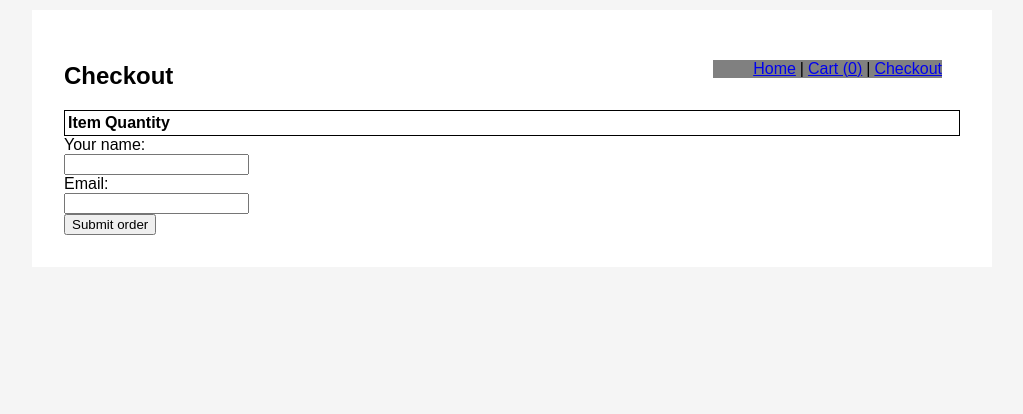
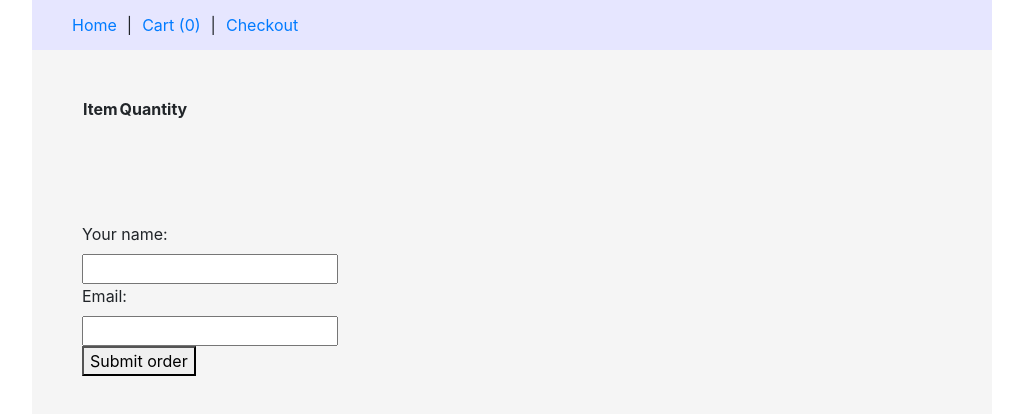
Before and after one commit to i-python-com/online-shopping-cart, a React (Create React App) app: page /checkout in a window 1280 px wide. Shown: the top 414 px of the page, without its empty margins (128-1151 px from the left). Built offline with nearby package versions, Linux system fonts and the light colour scheme.

Commit message:
Update layout

```diff
--- a/package.json
+++ b/package.json
@@ -3,6 +3,7 @@
   "version": "0.1.0",
   "private": true,
   "dependencies": {
+    "bootstrap": "^4.3.1",
     "es6-promise": "^4.2.8",
     "isomorphic-fetch": "^2.2.1",
     "react": "^16.9.0",
--- a/src/App.js
+++ b/src/App.js
@@ -5,8 +5,8 @@ import { connect } from 'react-redux'
 import Router from './Router'
 
 const Navigation = ({ cart }) => (
-  <nav>
-    <ul className="top-menu">
+  <nav className="top-menu">
+    <ul>
       <li>
         <NavLink to="/">Home</NavLink>
       </li>
--- a/src/features/cart/index.js
+++ b/src/features/cart/index.js
@@ -7,6 +7,7 @@ function sort(items) {
 
 function Cart(props) {
   return (
+    <div className="page-pd">
       <table>
         <thead>
           <tr>
@@ -33,6 +34,7 @@ function Cart(props) {
           ))}
         </tbody>
       </table>
+    </div>
   )
 }
 
--- a/src/features/checkout/form.js
+++ b/src/features/checkout/form.js
@@ -5,7 +5,7 @@ function CheckoutForm(props) {
   const { handleSubmit } = props
 
   return (
-    <div>
+    <div className="page-pd">
       <form onSubmit={handleSubmit}>
         <div>
           <label htmlFor="order[name]">Your name:</label>
--- a/src/features/checkout/index.js
+++ b/src/features/checkout/index.js
@@ -31,9 +31,7 @@ function Checkout(props) {
   const { cart } = props
   return (
     <div>
-      <div style={{ border: '1px solid black' }}>
-        <Cart />
-      </div>
+      <Cart />
 
       <CheckoutForm onSubmit={values => submitOrder(values, cart)} />
     </div>
--- a/src/features/order/index.js
+++ b/src/features/order/index.js
@@ -26,7 +26,7 @@ class Order extends React.Component {
         <h3>Order info</h3>
         <div>Name: {name}</div>
         <div>Email: {email}</div>
-
+        <hr />
         <h4>Items</h4>
         <table>
           <thead>
@@ -52,7 +52,9 @@ class Order extends React.Component {
 
   render() {
     const order = this.state.order
-    return <div>{order ? this.renderOrder() : 'Loading...'}</div>
+    return (
+      <div className="page-pd">{order ? this.renderOrder() : 'Loading...'}</div>
+    )
   }
 }
 
--- a/src/features/product-listing/add-btn.js
+++ b/src/features/product-listing/add-btn.js
@@ -2,7 +2,10 @@ import React from 'react'
 
 export default function AddButton(props) {
   return (
-    <button onClick={() => props.addToCart(props.product)}>
+    <button
+      onClick={() => props.addToCart(props.product)}
+      className="btn btn-primary"
+    >
       Add to cart ({(props.cartItem && props.cartItem.quantity) || 0})
     </button>
   )
--- a/src/features/product-listing/product-list-item.js
+++ b/src/features/product-listing/product-list-item.js
@@ -4,16 +4,18 @@ import RemoveBtn from './remove-btn'
 
 export default function ProductListItem(props) {
   return (
-    <div className="product-list-item">
-      <h3>{props.product.name}</h3>
+    <div className="product-list-item m-2">
       <img
-        height={100}
+        className="mb-3"
+        height={200}
         title={props.product.name}
         src={`/products/${props.product.image}`}
         alt=""
       />
+      <h5>{props.product.name}</h5>
       <div>{props.product.description}</div>
-      <div>${props.product.price}</div>
+
+      <div className="badge badge-info m-2">${props.product.price}</div>
       <div>
         <AddBtn
           cartItem={props.cartItem}
--- a/src/features/product-listing/remove-btn.js
+++ b/src/features/product-listing/remove-btn.js
@@ -2,6 +2,11 @@ import React from 'react'
 
 export default function RemoveButton(props) {
   return (
-    <button onClick={() => props.removeFromCart(props.cartItem)}>Remove</button>
+    <button
+      onClick={() => props.removeFromCart(props.cartItem)}
+      className="btn btn-secondary m-2"
+    >
+      Remove
+    </button>
   )
 }
--- a/src/index.css
+++ b/src/index.css
@@ -7,18 +7,19 @@ body {
   padding: 0;
   font-family: sans-serif;
   width: 100%;
-  background-color: #f5f5f5;
 }
 
 .page-container {
   position: relative;
+  overflow: auto;
   width: 960px;
-  margin: 10px auto;
-  padding: 32px;
-  background-color: #fff;
+  height: 100vh;
+  margin: 0 auto;
+  background-color: #f5f5f5;
 }
 
 .product-listing {
+  margin-top: 50px;
   display: flex;
   flex: 1;
   flex-wrap: wrap;
@@ -26,28 +27,36 @@ body {
 }
 
 .product-listing .product-list-item {
-  padding: 10px 30px;
-  width: 200px;
+  padding: 10px 10px;
+  width: 260px;
 }
 
-ul.top-menu {
+.top-menu {
   position: absolute;
-  right: 50px;
-  top: 50px;
-  margin: 0;
-  background-color: gray;
+  top: 0px;
+  height: 50px;
+  width: 100%;
+  background-color: #e6e6ff;
 }
 
-ul.top-menu li {
+.top-menu ul {
+  line-height: 50px;
+}
+
+.top-menu li {
   display: inline-block;
 }
 
-ul.top-menu li:before {
+.top-menu li:before {
   content: '|';
-  margin: 0 4px;
+  margin: 0 10px;
 }
 
-ul.top-menu li:nth-child(1):before {
+.top-menu li:nth-child(1):before {
   content: '';
   margin: 0;
 }
+
+.page-pd {
+  padding: 50px;
+}
--- a/src/index.js
+++ b/src/index.js
@@ -4,6 +4,7 @@ import { BrowserRouter } from 'react-router-dom'
 import { Provider } from 'react-redux'
 
 import './index.css'
+import 'bootstrap/dist/css/bootstrap.min.css'
 import App from './App'
 import store from './config/store'
 
--- a/src/pages/homepage.js
+++ b/src/pages/homepage.js
@@ -5,7 +5,6 @@ import ProductListing from '../features/product-listing'
 export default function Homepage(props) {
   return (
     <div>
-      <h2>HomePage</h2>
       <ProductListing />
     </div>
   )
```
Also changed, not shown: 1 other file (tests, documents, lock files or other folders). Lines whose indentation alone changed are shown as unchanged.
